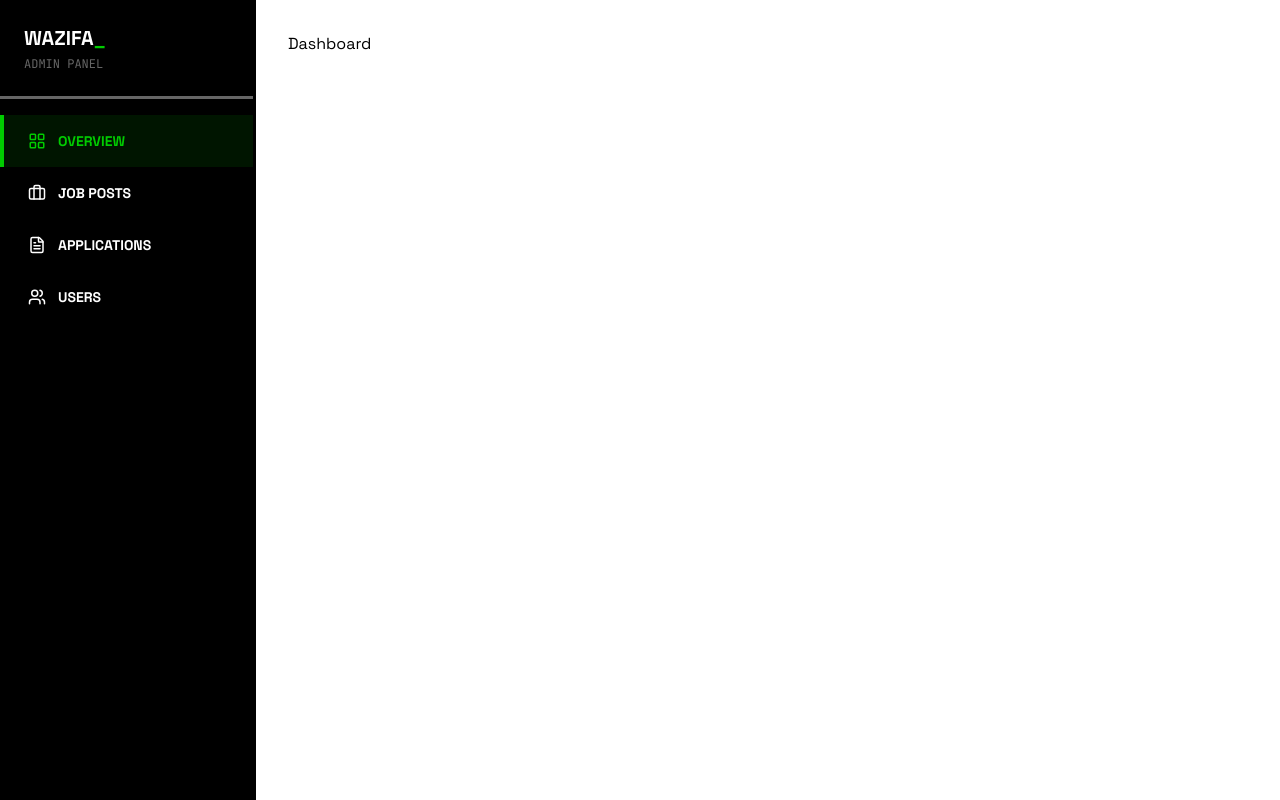
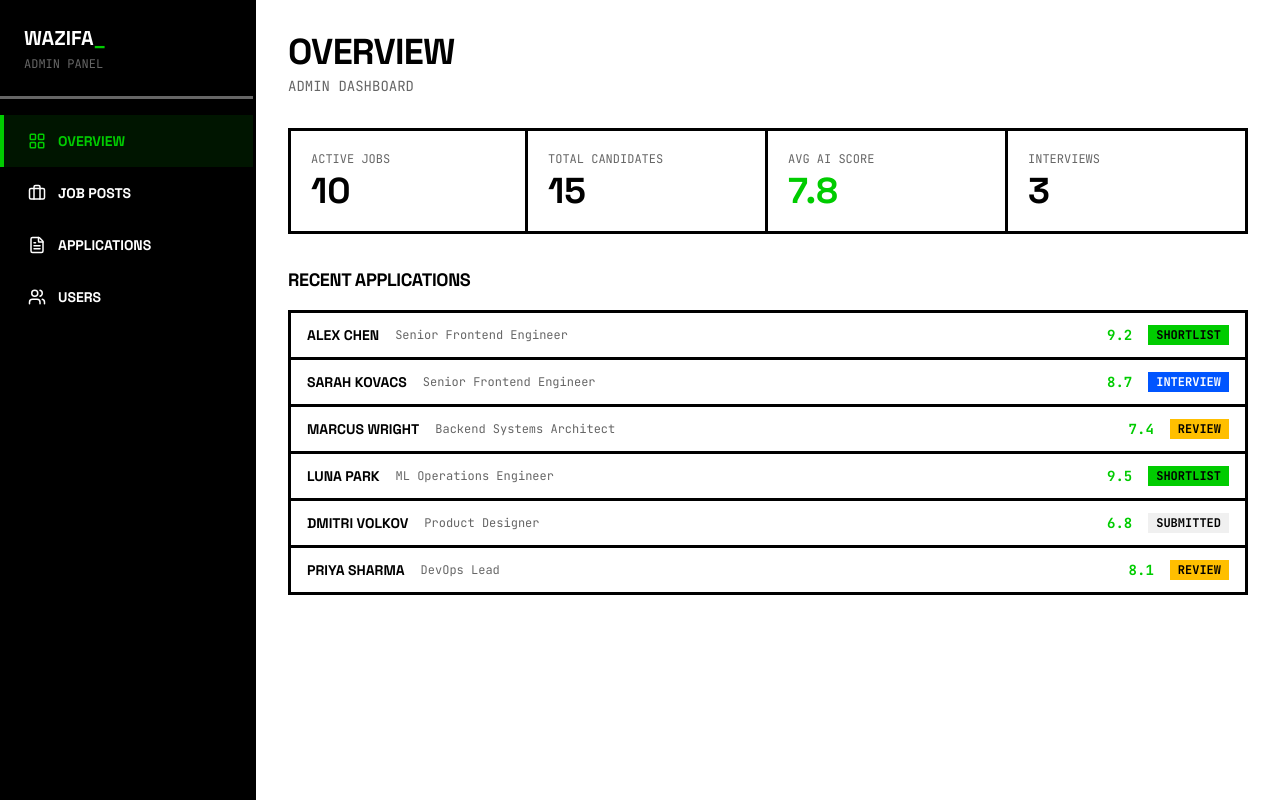
Before and after one commit to refaat1297/job-board, a Next.js app: page /dashboard in a window 1280 px wide. Built offline with nearby package versions, Linux system fonts and the light colour scheme.

Commit message:
Add DashboardStats and RecentApplications components to enhance admin dashboard overview

```diff
--- a/app/(admin)/dashboard/page.tsx
+++ b/app/(admin)/dashboard/page.tsx
@@ -1,5 +1,33 @@
+import { CandidateData } from "@/data/CandidateData";
+import { JobsData } from "@/data/JobsData";
+import DashboardStats from "@/components/dashboard/DashboardStats";
+import RecentApplications from "@/components/dashboard/RecentApplications";
+
 function DashboardPage() {
-  return <div>Dashboard</div>
+  const interviews = CandidateData.filter(
+    (c) => c.status === "INTERVIEW",
+  ).length;
+
+  const avgScore = (
+    CandidateData.reduce((s, c) => s + c.aiScore, 0) / CandidateData.length
+  ).toFixed(1);
+
+  return (
+    <>
+      <h1 className="text-4xl font-heading font-bold">OVERVIEW</h1>
+      <p className="font-mono text-sm text-muted-foreground mt-1">
+        ADMIN DASHBOARD
+      </p>
+
+      <DashboardStats
+        activeJobs={JobsData.length}
+        totalCandidates={CandidateData.length}
+        avgScore={avgScore}
+        interviews={interviews}
+      />
+      <RecentApplications candidates={CandidateData} />
+    </>
+  );
 }
 
-export default DashboardPage
+export default DashboardPage;
--- /dev/null
+++ b/components/dashboard/DashboardStats.tsx
@@ -0,0 +1,37 @@
+type Props = {
+  activeJobs: number;
+  totalCandidates: number;
+  avgScore: string;
+  interviews: number;
+}
+
+function DashboardStats({ activeJobs, totalCandidates, avgScore, interviews }: Props) {
+  return (
+    <div className="grid grid-cols-2 lg:grid-cols-4 gap-0 mt-8">
+      <div className="brutal-border p-5">
+        <p className="font-mono text-xs text-muted-foreground">ACTIVE JOBS</p>
+        <p className="font-heading text-4xl font-bold mt-1">{activeJobs}</p>
+      </div>
+      <div className="brutal-border border-l-0 p-5">
+        <p className="font-mono text-xs text-muted-foreground">
+          TOTAL CANDIDATES
+        </p>
+        <p className="font-heading text-4xl font-bold mt-1">
+          {totalCandidates}
+        </p>
+      </div>
+      <div className="brutal-border border-l-0 p-5">
+        <p className="font-mono text-xs text-muted-foreground">AVG AI SCORE</p>
+        <p className="font-heading text-4xl font-bold mt-1 text-accent">
+          {avgScore}
+        </p>
+      </div>
+      <div className="brutal-border border-l-0 p-5">
+        <p className="font-mono text-xs text-muted-foreground">INTERVIEWS</p>
+        <p className="font-heading text-4xl font-bold mt-1">{interviews}</p>
+      </div>
+    </div>
+  );
+}
+
+export default DashboardStats;
--- /dev/null
+++ b/components/dashboard/RecentApplications.tsx
@@ -0,0 +1,52 @@
+import { Candidate } from "@/types/Candidate";
+
+type Props = {
+  candidates: Candidate[];
+}
+
+function RecentApplications({ candidates }: Props) {
+  return (
+    <div className="mt-8">
+      <h3 className="font-heading text-lg font-bold mb-4">
+        RECENT APPLICATIONS
+      </h3>
+      <div className="brutal-border">
+        {candidates.slice(0, 6).map((c, i) => (
+          <div
+            key={c.id}
+            className={`flex items-center justify-between px-4 py-3 ${i > 0 ? "border-t-3 border-foreground" : ""} hover:bg-accent/10 transition-none`}
+          >
+            <div className="flex items-center gap-4">
+              <span className="font-heading text-sm font-bold">{c.name}</span>
+              <span className="font-mono text-xs text-muted-foreground">
+                {c.role}
+              </span>
+            </div>
+            <div className="flex items-center gap-4">
+              <span className="font-mono text-sm font-bold text-accent">
+                {c.aiScore.toFixed(1)}
+              </span>
+              <span
+                className={`${
+                  c.status === "SHORTLIST"
+                    ? "bg-accent text-accent-foreground"
+                    : c.status === "INTERVIEW"
+                      ? "bg-info text-info-foreground"
+                      : c.status === "REJECTED"
+                        ? "bg-destructive text-destructive-foreground"
+                        : c.status === "REVIEW"
+                          ? "bg-warning text-warning-foreground"
+                          : "bg-muted text-foreground"
+                } px-2 py-0.5 font-mono text-xs font-bold`}
+              >
+                {c.status}
+              </span>
+            </div>
+          </div>
+        ))}
+      </div>
+    </div>
+  );
+}
+
+export default RecentApplications;
```
